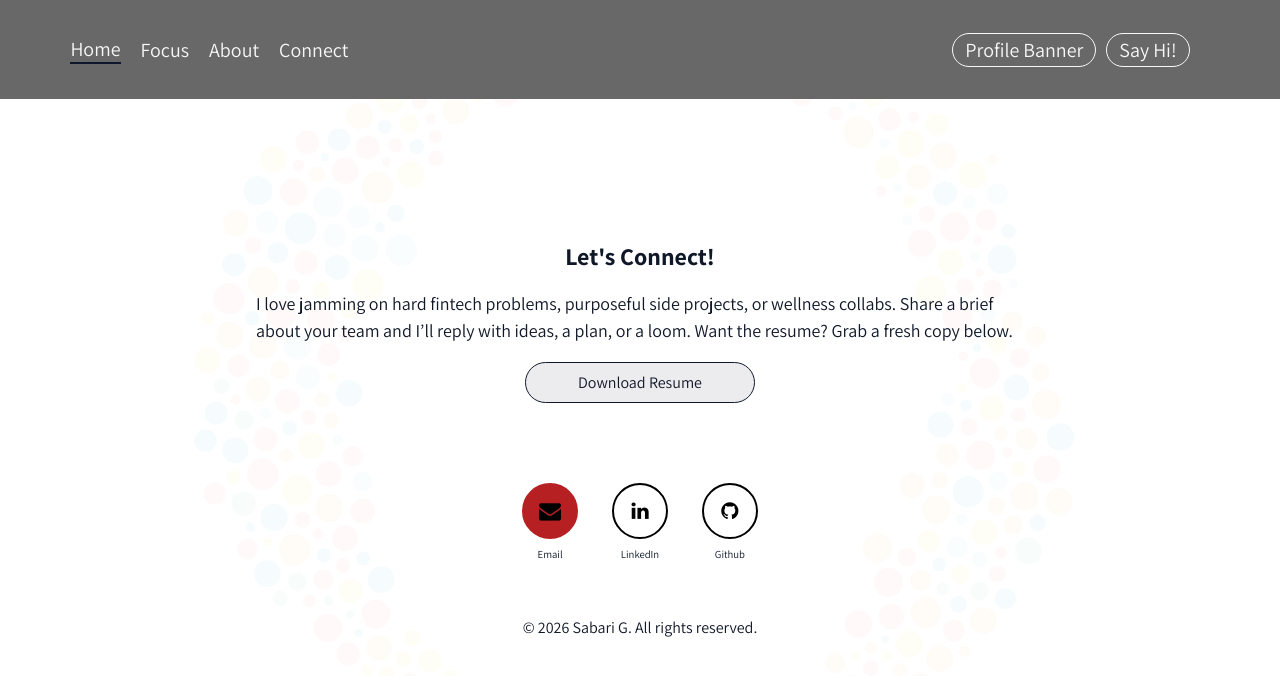
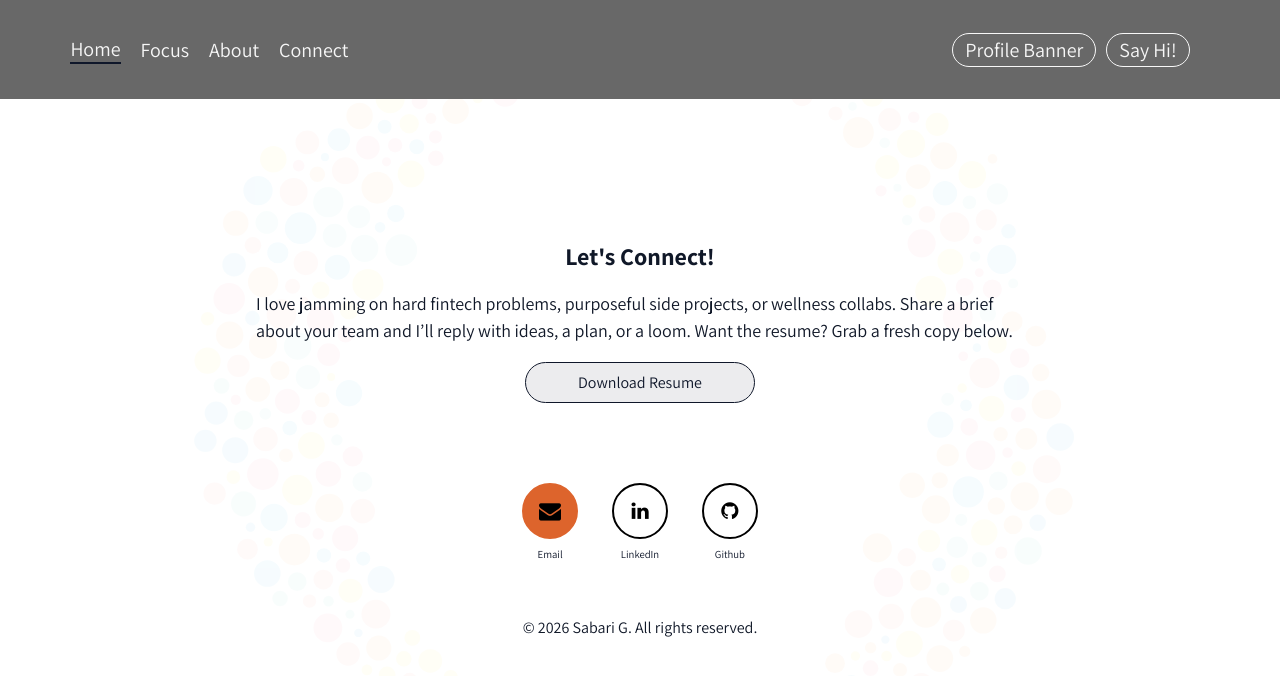
Before and after one commit to sabari-ui/portfolio_frontend, a website: page index.html in a window 1280 px wide. In both pictures the pointer is over the link 550 px from the left and 515 px from the top of the page. Shown: the part 5-681 px from the top of the page. Drawn offline with nearby package versions, Linux system fonts and the light colour scheme.

Commit message:
fix: Update envelope button colors for improved visibility

```diff
--- a/css/home.css
+++ b/css/home.css
@@ -914,8 +914,8 @@ ul.menu-sub{
     .envelope:active,
     .envelope.active {
         color: #ffffff;
-        background: #b62022;
-        border: solid 2px #b62022;
+        background: #dd642c;
+        border: solid 2px #dd642c;
     }
 
     .github:hover,
```
